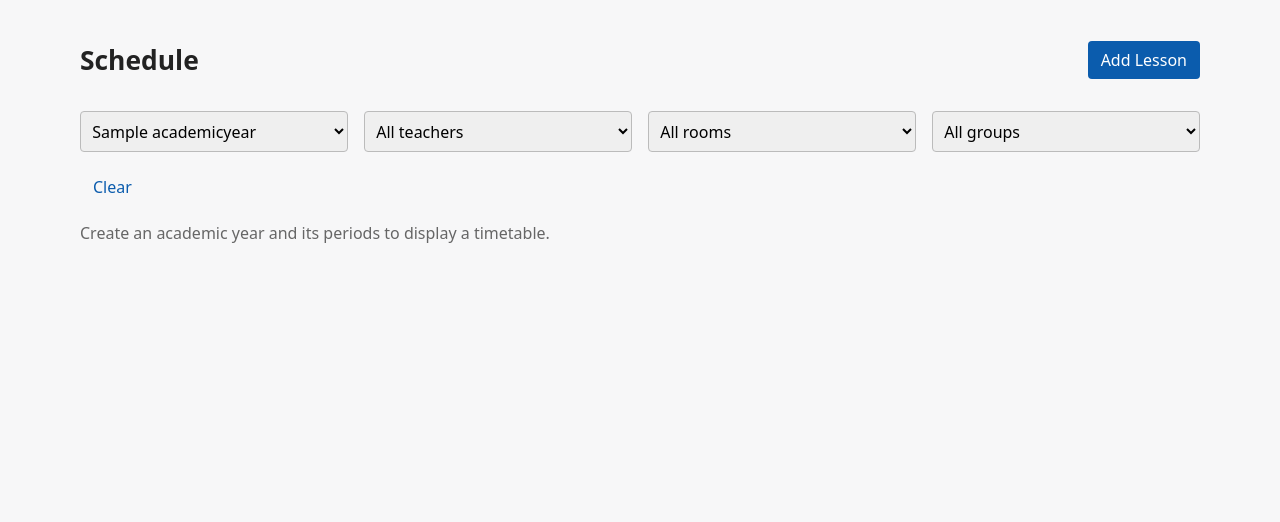
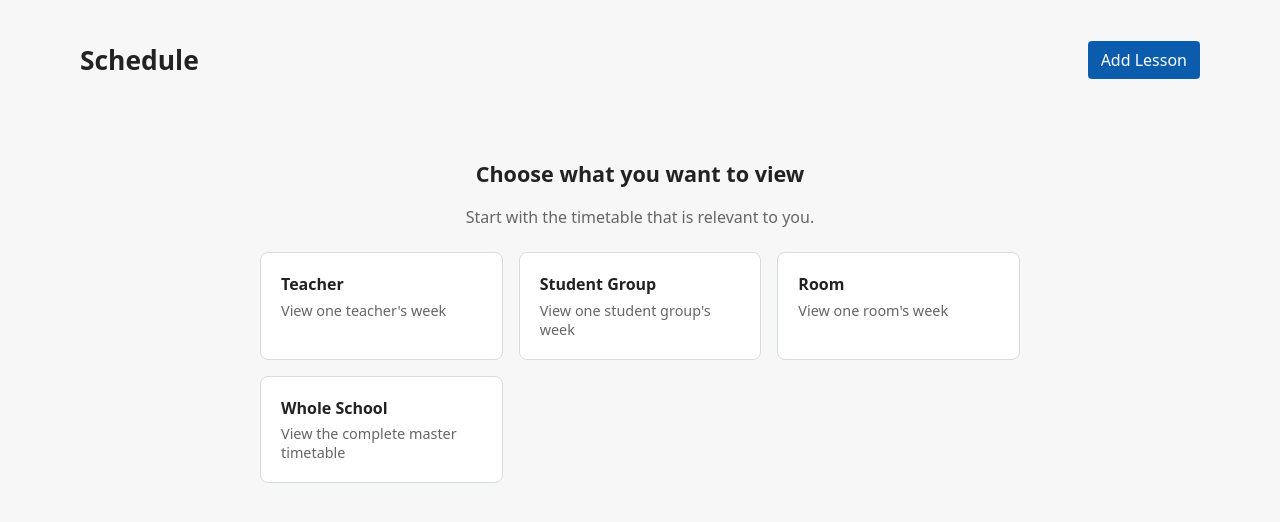
Before and after one commit to gordeewiktor/school_scheduler, a Django app: page /schedule/ in a window 1280 px wide. Shown: the part 53-575 px from the top of the page. Run offline with Django 5.2, Linux system fonts and the light colour scheme; a user stored in the database is signed in; tables that the repository leaves empty hold one stand-in row (values such as "Sample post").

Commit message:
Redesign schedule page workflow

```diff
--- a/app/presentation/web/templates/scheduler/schedule.html
+++ b/app/presentation/web/templates/scheduler/schedule.html
@@ -8,37 +8,53 @@
     <a class="btn btn-primary" href="{% url 'lesson-create' %}">Add Lesson</a>
 </div>
 
-<form id="schedule-filter-form" class="row g-2 mb-4" method="get">
-    <div class="col-md-3">
-        <select class="form-select" name="academic_year">
+{% if page.waiting_for_view %}
+    <section class="schedule-start">
+        <h2 class="h3">Choose what you want to view</h2>
+        <p class="text-muted">Start with the timetable that is relevant to you.</p>
+        <div class="schedule-view-grid">
+            {% for choice in page.view_choices %}
+                <a class="schedule-view-card" href="?view={{ choice.value }}">
+                    <strong>{{ choice.label }}</strong>
+                    <span>{{ choice.description }}</span>
+                </a>
+            {% endfor %}
+        </div>
+    </section>
+{% else %}
+    <form id="schedule-filter-form" class="schedule-controls mb-4" method="get">
+        <input type="hidden" name="view" value="{{ page.current_view }}">
+        <div class="schedule-control">
+            <label class="form-label" for="academic-year-selector">Academic Year</label>
+            <select id="academic-year-selector" class="form-select" name="academic_year">
                 {% for year in academic_years %}
                     <option value="{{ year.pk }}" {% if selected_academic_year == year.pk|stringformat:"s" %}selected{% endif %}>{{ year }}</option>
                 {% endfor %}
             </select>
         </div>
-    <div class="col-md-3">
-        <select class="form-select" name="teacher">
-            <option value="">All teachers</option>
-            {% for teacher in teachers %}<option value="{{ teacher.pk }}" {% if selected_teacher == teacher.pk|stringformat:"s" %}selected{% endif %}>{{ teacher }}</option>{% endfor %}
+        {% if page.selector %}
+            <div class="schedule-control">
+                <label class="form-label" for="entity-selector">{{ page.selector.label }}</label>
+                <select id="entity-selector" class="form-select" name="{{ page.selector.name }}">
+                    <option value="">{{ page.selector.placeholder }}</option>
+                    {% for option in page.selector.options %}
+                        <option value="{{ option.pk }}" {% if page.selector.selected == option.pk|stringformat:"s" %}selected{% endif %}>{{ option }}</option>
+                    {% endfor %}
                 </select>
             </div>
-    <div class="col-md-3">
-        <select class="form-select" name="room">
-            <option value="">All rooms</option>
-            {% for room in rooms %}<option value="{{ room.pk }}" {% if selected_room == room.pk|stringformat:"s" %}selected{% endif %}>{{ room }}</option>{% endfor %}
-        </select>
+        {% endif %}
+        <a class="btn btn-link schedule-back" href="{% url 'schedule' %}">Choose another view</a>
+    </form>
+{% endif %}
+
+{% if page.waiting_for_selection %}
+    <div class="schedule-prompt">
+        <h2 class="h4">Choose a {{ page.selector.label|lower }}</h2>
+        <p class="text-muted">The timetable will load automatically.</p>
     </div>
-    <div class="col-md-3">
-        <select class="form-select" name="student_group">
-            <option value="">All groups</option>
-            {% for group in student_groups %}<option value="{{ group.pk }}" {% if selected_student_group == group.pk|stringformat:"s" %}selected{% endif %}>{{ group }}</option>{% endfor %}
-        </select>
-    </div>
-    <div class="col-md-3 d-flex align-items-center">
-        <a class="btn btn-link" href="{% url 'schedule' %}">Clear</a>
-    </div>
-</form>
-{% if periods %}
+{% elif page.missing_academic_year %}
+    <p class="text-muted">Create an academic year and its periods to display a timetable.</p>
+{% elif page.show_timetable and periods %}
 <div style="overflow-x: auto;">
     <table class="table table-bordered align-middle">
         <thead>
@@ -71,15 +87,26 @@
         </tbody>
     </table>
 </div>
-{% else %}
+{% elif page.show_timetable %}
     <p class="text-muted">Create an academic year and its periods to display a timetable.</p>
 {% endif %}
+<style>
+    .schedule-start { max-width: 760px; margin: 4rem auto; text-align: center; }
+    .schedule-view-grid { display: grid; grid-template-columns: repeat(auto-fit, minmax(220px, 1fr)); gap: 1rem; margin-top: 1.5rem; text-align: left; }
+    .schedule-view-card { display: flex; flex-direction: column; gap: 0.35rem; padding: 1.25rem; border: 1px solid #d7dce2; border-radius: 8px; background: #fff; color: #222; }
+    .schedule-view-card:hover { border-color: #0b5cad; text-decoration: none; box-shadow: 0 3px 10px rgba(0, 0, 0, 0.08); }
+    .schedule-view-card span { color: #666; font-size: 0.9rem; }
+    .schedule-controls { display: flex; flex-wrap: wrap; align-items: flex-end; gap: 1rem; padding: 1rem; border: 1px solid #ddd; border-radius: 6px; background: #fff; }
+    .schedule-control { flex: 1 1 240px; max-width: 360px; }
+    .schedule-back { margin-left: auto; }
+    .schedule-prompt { margin: 4rem auto; text-align: center; }
+</style>
 <script>
         document.addEventListener("DOMContentLoaded", () => {
             const form = document.getElementById("schedule-filter-form");
-            form.querySelectorAll("select").forEach(select => {
+            form?.querySelectorAll("select").forEach(select => {
                 select.addEventListener("change", () => {
-                    form.submit();
+                    form.requestSubmit();
                 });
             });
         });
--- a/app/presentation/web/views.py
+++ b/app/presentation/web/views.py
@@ -1,3 +1,4 @@
+from dataclasses import dataclass
 from typing import Any
 
 from django.contrib.auth.mixins import LoginRequiredMixin
@@ -394,8 +395,92 @@ class LessonDeleteView(SchedulerDeleteView):
     list_url_name = "lesson-list"
 
 
+@dataclass(frozen=True)
+class ScheduleViewChoice:
+    value: str
+    label: str
+    description: str
+
+
+@dataclass(frozen=True)
+class ScheduleSelector:
+    name: str
+    label: str
+    placeholder: str
+    options: Any
+    selected: str
+
+
+@dataclass(frozen=True)
+class SchedulePageState:
+    current_view: str
+    current_view_label: str
+    view_choices: tuple[ScheduleViewChoice, ...]
+    selector: ScheduleSelector | None
+    waiting_for_view: bool
+    waiting_for_selection: bool
+    show_timetable: bool
+    missing_academic_year: bool
+
+
 class ScheduleView(LoginRequiredMixin, TemplateView):
     template_name = "scheduler/schedule.html"
+
+    VIEW_CHOICES = (
+        ScheduleViewChoice("teacher", "Teacher", "View one teacher's week"),
+        ScheduleViewChoice(
+            "student_group", "Student Group", "View one student group's week"
+        ),
+        ScheduleViewChoice("room", "Room", "View one room's week"),
+        ScheduleViewChoice(
+            "whole_school", "Whole School", "View the complete master timetable"
+        ),
+    )
+    ENTITY_VIEWS = {
+        "teacher": {
+            "label": "Teacher",
+            "placeholder": "Choose a teacher",
+            "model": Teacher,
+            "service_method": "schedule_for_teacher",
+        },
+        "student_group": {
+            "label": "Student Group",
+            "placeholder": "Choose a student group",
+            "model": StudentGroup,
+            "service_method": "schedule_for_student_group",
+        },
+        "room": {
+            "label": "Room",
+            "placeholder": "Choose a room",
+            "model": Room,
+            "service_method": "schedule_for_room",
+        },
+    }
+
+    def _academic_year(self, academic_years: Any) -> AcademicYear | None:
+        academic_year_id = self.request.GET.get("academic_year", "")
+        if academic_year_id.isdigit():
+            academic_year = academic_years.filter(pk=int(academic_year_id)).first()
+            if academic_year is not None:
+                return academic_year
+        return academic_years.first()
+
+    def _selector(self, current_view: str) -> ScheduleSelector | None:
+        configuration = self.ENTITY_VIEWS.get(current_view)
+        if configuration is None:
+            return None
+
+        selected = self.request.GET.get(current_view, "")
+        model = configuration["model"]
+        if not selected.isdigit() or not model.objects.filter(pk=int(selected)).exists():
+            selected = ""
+        return ScheduleSelector(
+            name=current_view,
+            label=configuration["label"],
+            placeholder=configuration["placeholder"],
+            options=model.objects.all(),
+            selected=selected,
+        )
 
     def get_context_data(self, **kwargs: Any) -> dict[str, Any]:
         context = super().get_context_data(**kwargs)
@@ -403,47 +488,50 @@ class ScheduleView(LoginRequiredMixin, TemplateView):
         service = ScheduleService(repository, ConflictService(repository))
 
         academic_years = AcademicYear.objects.all()
-        academic_year_id = self.request.GET.get("academic_year")
-        academic_year = None
-        if academic_year_id and academic_year_id.isdigit():
-            academic_year = academic_years.filter(pk=int(academic_year_id)).first()
-        if academic_year is None:
-            academic_year = academic_years.first()
+        academic_year = self._academic_year(academic_years)
+        requested_view = self.request.GET.get("view", "")
+        valid_views = {choice.value for choice in self.VIEW_CHOICES}
+        current_view = requested_view if requested_view in valid_views else ""
+        selector = self._selector(current_view)
 
-        teacher_id = self.request.GET.get("teacher")
-        room_id = self.request.GET.get("room")
-        student_group_id = self.request.GET.get("student_group")
+        waiting_for_view = not current_view
+        waiting_for_selection = selector is not None and not selector.selected
+        show_timetable = bool(academic_year and current_view and not waiting_for_selection)
 
-        if academic_year is None:
-            grouped_schedule = {}
-            periods = []
-        elif teacher_id and teacher_id.isdigit():
-            grouped_schedule = service.schedule_for_teacher(int(teacher_id), academic_year.pk)
+        grouped_schedule = {}
+        periods = []
+        if show_timetable:
             periods = service.periods(academic_year.pk)
-        elif room_id and room_id.isdigit():
-            grouped_schedule = service.schedule_for_room(int(room_id), academic_year.pk)
-            periods = service.periods(academic_year.pk)
-        elif student_group_id and student_group_id.isdigit():
-            grouped_schedule = service.schedule_for_student_group(
-                int(student_group_id), academic_year.pk
-            )
-            periods = service.periods(academic_year.pk)
-        else:
-            grouped_schedule = service.schedule(academic_year.pk) if academic_year else {}
-            periods = service.periods(academic_year.pk) if academic_year else []
+            if current_view == "whole_school":
+                grouped_schedule = service.schedule(academic_year.pk)
+            else:
+                configuration = self.ENTITY_VIEWS[current_view]
+                schedule_method = getattr(service, configuration["service_method"])
+                grouped_schedule = schedule_method(int(selector.selected), academic_year.pk)
+
+        current_view_label = next(
+            (choice.label for choice in self.VIEW_CHOICES if choice.value == current_view),
+            "",
+        )
+        page = SchedulePageState(
+            current_view=current_view,
+            current_view_label=current_view_label,
+            view_choices=self.VIEW_CHOICES,
+            selector=selector,
+            waiting_for_view=waiting_for_view,
+            waiting_for_selection=waiting_for_selection,
+            show_timetable=show_timetable,
+            missing_academic_year=bool(current_view and academic_year is None),
+        )
+        rows = service.timetable_rows(grouped_schedule, periods) if show_timetable else []
 
         context.update(
             {
+                "page": page,
                 "schedule": grouped_schedule,
-                "rows": service.timetable_rows(grouped_schedule, periods),
+                "rows": rows,
                 "periods": periods,
                 "academic_years": academic_years,
-                "teachers": Teacher.objects.all(),
-                "rooms": Room.objects.all(),
-                "student_groups": StudentGroup.objects.all(),
-                "selected_teacher": teacher_id or "",
-                "selected_room": room_id or "",
-                "selected_student_group": student_group_id or "",
                 "selected_academic_year": str(academic_year.pk) if academic_year else "",
             }
         )
```
Also changed, not shown: tests/integration/test_web_pages.py (+37 -2 lines). Lines whose indentation alone changed are shown as unchanged.
